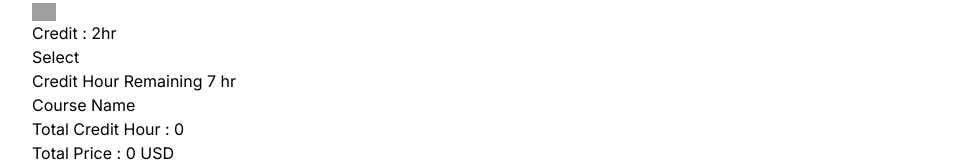
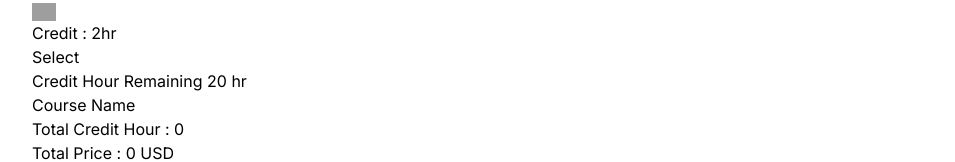
Before and after one commit to omarjafor/my-course-roster, a React (Vite) app: page / in a window 1280 px wide. Shown: the part 4091-4253 px from the top of the page, without its empty margins (0-955 px from the left). Built offline with nearby package versions, Linux system fonts and the light colour scheme; grey boxes are pictures that could not be loaded.

Commit message:
remaining credit working fine

```diff
--- a/src/components/Cart/Cart.jsx
+++ b/src/components/Cart/Cart.jsx
@@ -1,8 +1,8 @@
-const Cart = ({ selectedCourse, totalCredit, totalPrice }) => {
+const Cart = ({ selectedCourse, totalCredit, totalPrice, remaining }) => {
     return (
         <div>
             <div className="md:ml-0 lg:ml-6 shadow-lg rounded-xl bg-[#FFF] p-6">
-                <h2 className="text-lg text-[#2F80ED] font-bold pb-4 border-b border-solid border-[#11111126]">Credit Hour Remaining 7 hr</h2>
+                <h2 className="text-lg text-[#2F80ED] font-bold pb-4 border-b border-solid border-[#11111126]">Credit Hour Remaining {remaining} hr</h2>
                 <div className="font-medium text-2xl leading-[48px] mt-4 pb-6 border-b border-solid border-[#11111126]">
                     <h2 className="text-xl text-[#1C1B1B] font-bold pb-4">Course Name</h2>
                     {
--- a/src/components/Home/Home.jsx
+++ b/src/components/Home/Home.jsx
@@ -5,8 +5,9 @@ import Cart from "../Cart/Cart";
 const Home = () => {
     const [courses, setCourses] = useState([]);
     const [selectedCourse, setSelectedCourse] = useState([]);
-    const [totalCredit, setTotalCredit] = useState(0)
-    const [totalPrice, setTotalPrice] = useState(0)
+    const [totalCredit, setTotalCredit] = useState(0);
+    const [totalPrice, setTotalPrice] = useState(0);
+    const [remaining, setRemaining] = useState(20);
 
     useEffect(() => {
         fetch('data.json')
@@ -17,6 +18,7 @@ const Home = () => {
     const handleAddCourse = course => {
         let temp = course.credit;
         let totalsPrice = course.price;
+        let remainCredit = 20;
         selectedCourse.forEach(price => {
             totalsPrice += price.price;
         })
@@ -25,6 +27,8 @@ const Home = () => {
             temp += courseItem.credit;
         })
 
+        remainCredit -= temp;
+        setRemaining(remainCredit);
         setTotalPrice(totalsPrice);
         setTotalCredit(temp);
         setSelectedCourse([...selectedCourse, course]);
@@ -45,6 +49,7 @@ const Home = () => {
                     selectedCourse = {selectedCourse}
                     totalCredit = {totalCredit}
                     totalPrice = {totalPrice}
+                    remaining={remaining}
                 ></Cart>
             </div>
         </div>
```
